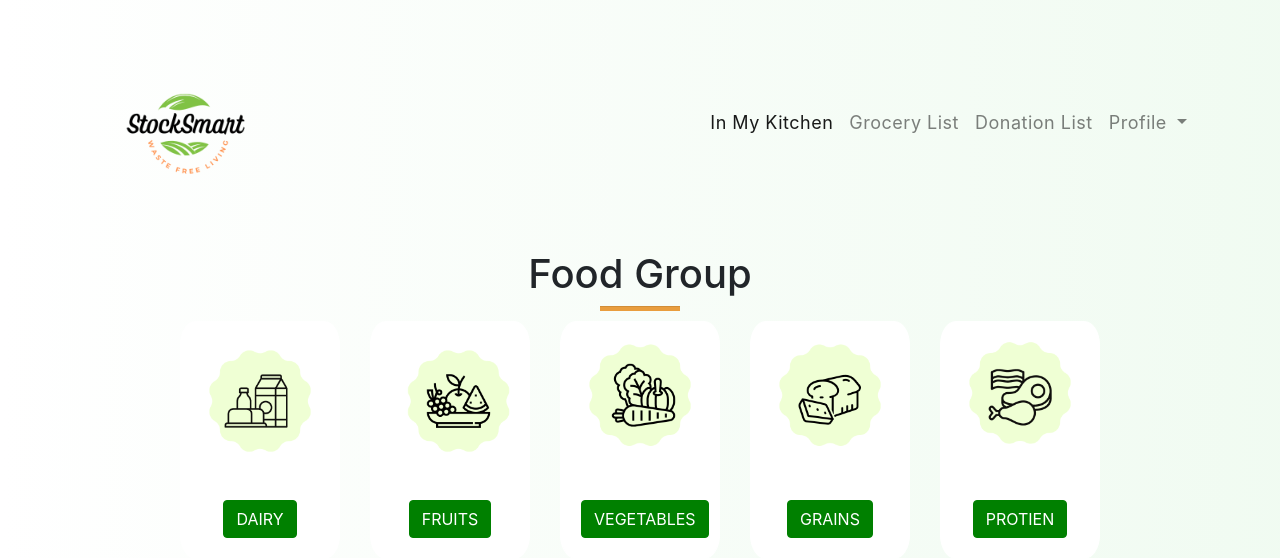
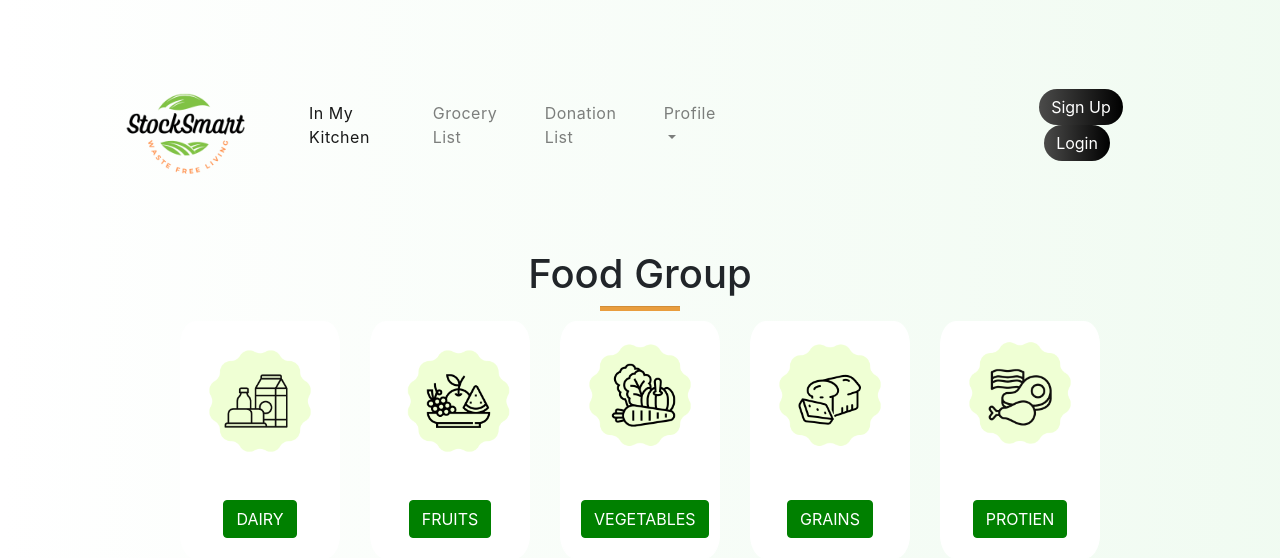
Before and after one commit to ITWS-Group-7/Stock-Smart, a PHP site: page /kitchen.html in a window 1280 px wide. Shown: the top 558 px of the page. Run offline with PHP 8.4, Linux system fonts and the light colour scheme; some libraries are stand-ins or nearby versions.

Commit message:
added sign up and login buttons with respecitive css, and shifted over the navigation bar

```diff
--- a/css/styles.css
+++ b/css/styles.css
@@ -32,7 +32,7 @@ padding: 20px 0;
 .menu{
     position: relative;
     text-decoration: none;
-    font-size: 18px;
+    font-size: 16px;
     letter-spacing: 0.5px;
    padding: 0 10px;
 }
@@ -40,7 +40,7 @@ padding: 20px 0;
 .menu_profile{
     position: relative;
     text-decoration: none;
-    font-size: 18px;
+    font-size: 16px;
     letter-spacing: 0.5px;
    padding: 0 10px;
 }
@@ -167,3 +167,31 @@ color: white;
 
 
       }
+
+      .signup{
+        background: rgb(175,184,186);
+
+        border:none;
+        border-radius: 20px;
+        background: rgba(75, 75, 74, 1.0);
+
+        background: linear-gradient(to right, rgba(75, 75, 74, 1.0), rgba(0, 0, 0, 1.0));
+
+
+
+
+
+
+
+
+
+      }
+
+
+      .login{
+        background: rgb(175,184,186);
+        background: linear-gradient(to right, rgba(75, 75, 74, 1.0), rgba(0, 0, 0, 1.0));
+        border:none;
+        border-radius: 20px;
+        margin-left: 5px;
+    }
--- a/kitchen.html
+++ b/kitchen.html
@@ -25,7 +25,7 @@
                   <span class="navbar-toggler-icon"></span>
                 </button>
 
-                <div class="collapse navbar-collapse" id="navbarSupportedContent">
+                <div class="collapse navbar-collapse" id="navbarSupportedContent" style = "margin-right: 300px;">
                   <ul class="navbar-nav ml-lg-auto">
                     <li class="nav-item active">
                       <a class="nav-link menu"  href="#InMyKitchen">In My Kitchen <span class="sr-only">(current)</span></a>
@@ -36,8 +36,11 @@
                     <li class="nav-item">
                         <a class="nav-link menu" href="#DonationList">Donation List</a>
                       </li>
-                    <li class="nav-item dropdown">
-                      <a class="nav-link dropdown-toggle menu_profile" href="#Profile" id="navbarDropdown" role="button" data-toggle="dropdown" aria-haspopup="true" aria-expanded="false" style = "font-size: 18px;">
+
+
+
+                    <li class="nav-item dropdown ">
+                      <a class="nav-link dropdown-toggle menu_profile" href="#Profile" id="navbarDropdown" role="button" data-toggle="dropdown" aria-haspopup="true" aria-expanded="false" style = "font-size: 16px; ">
                         Profile
                       </a>
                       <div class="dropdown-menu" aria-labelledby="navbarDropdown">
@@ -47,9 +50,26 @@
                         <a class="dropdown-item" href="#">Log out</a>
                       </div>
                     </li>
+
+
+
                    <hr>
+
+
+
+
+
                   </ul>
                 </div>
+
+                <div class = "signup_login">
+                  <a href="#" class="btn btn-primary signup">Sign Up</a>
+                  <a href="#" class="btn btn-primary login" >Login</a>
+                </div>
+
+
+
+
 
               </nav>
 
```
